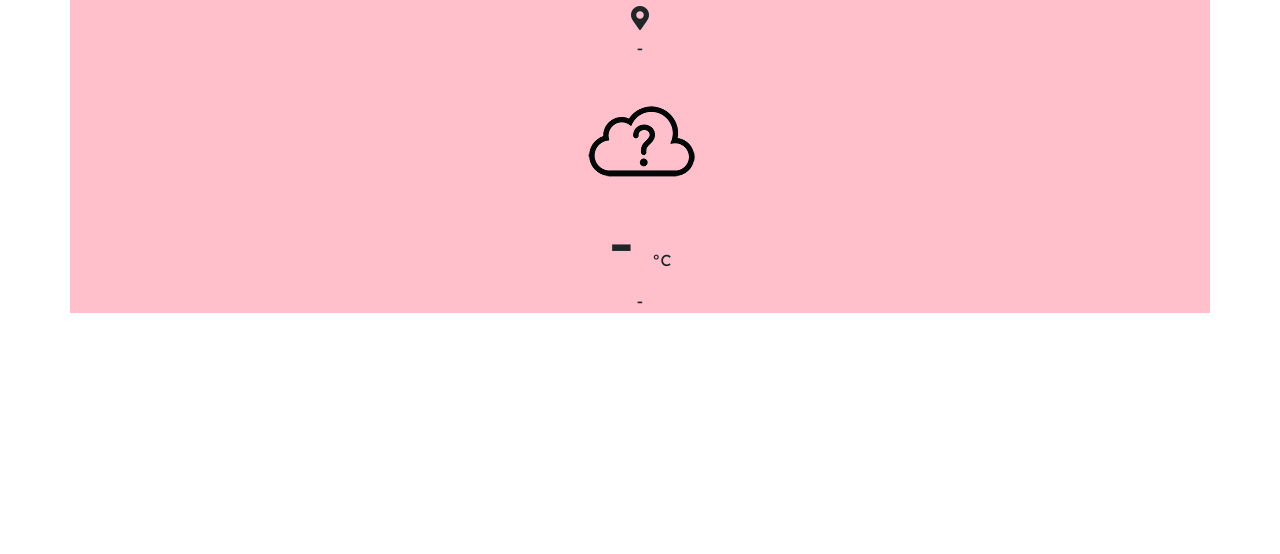
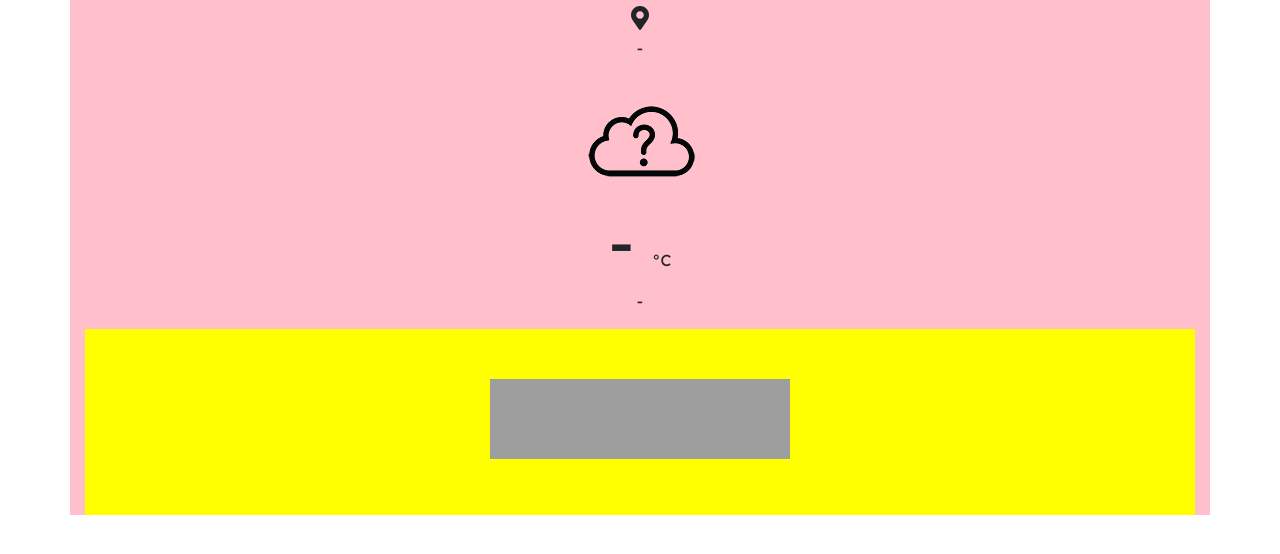
Before and after one commit to kotomyrau/weather-project, a PHP site: page / in a window 1280 px wide. Shown: the top 554 px of the page. Run offline with PHP 8.4, Linux system fonts and the light colour scheme; some libraries are stand-ins or nearby versions; grey boxes are pictures that could not be loaded.

Commit message:
spotify frame added:

```diff
--- a/index.html
+++ b/index.html
@@ -35,8 +35,9 @@
                 </div>
 
             </div>
-        </div>
-
+                    <div class="music-container">
+                    <iframe src="https://open.spotify.com/embed/album/1DFixLWuPkv3KT3TnV35m3" width="300" height="80" frameborder="0" allowtransparency="true" allow="encrypted-media"></iframe>            </div>
+                </div>
     </body>
 </html>
 
--- a/style.css
+++ b/style.css
@@ -25,3 +25,7 @@
 .temperature-description {
     text-transform: uppercase;
 }
+.music-container {
+    background-color: yellow;
+    padding: 50px;
+}
```
